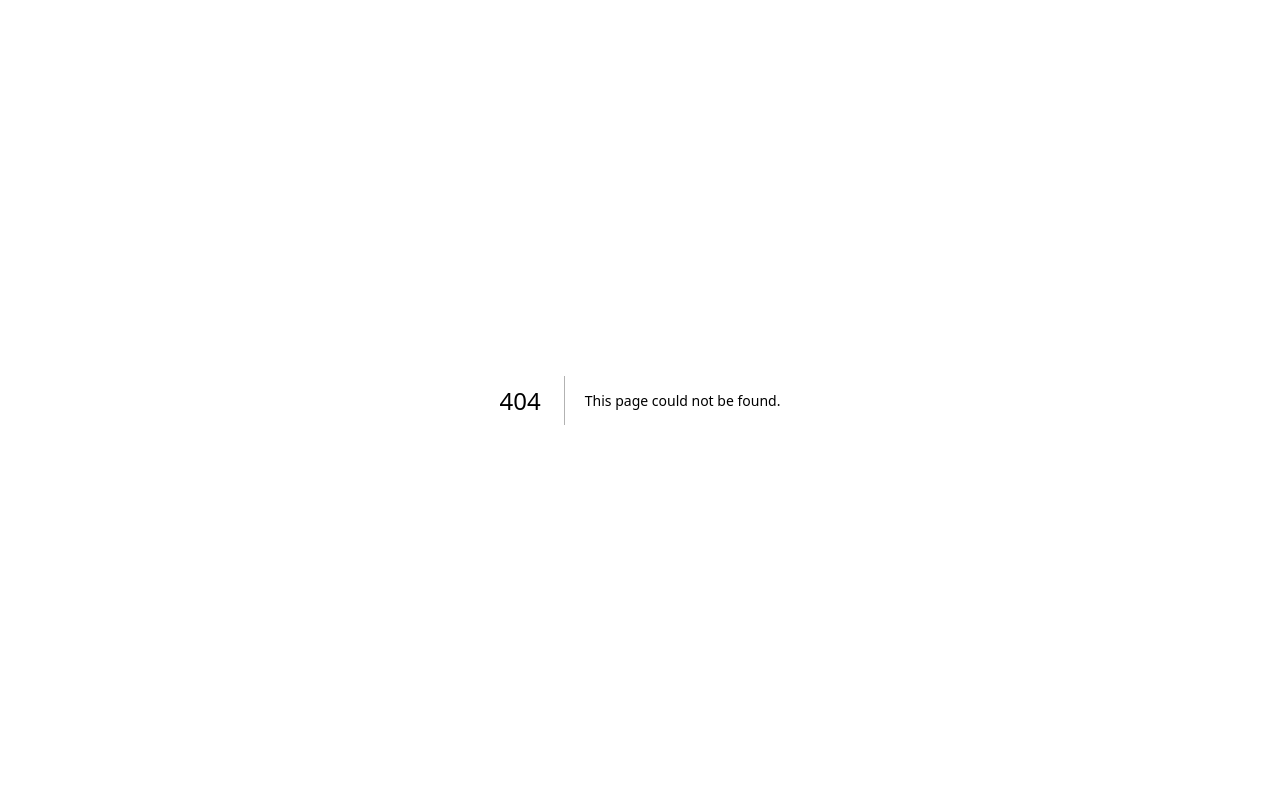
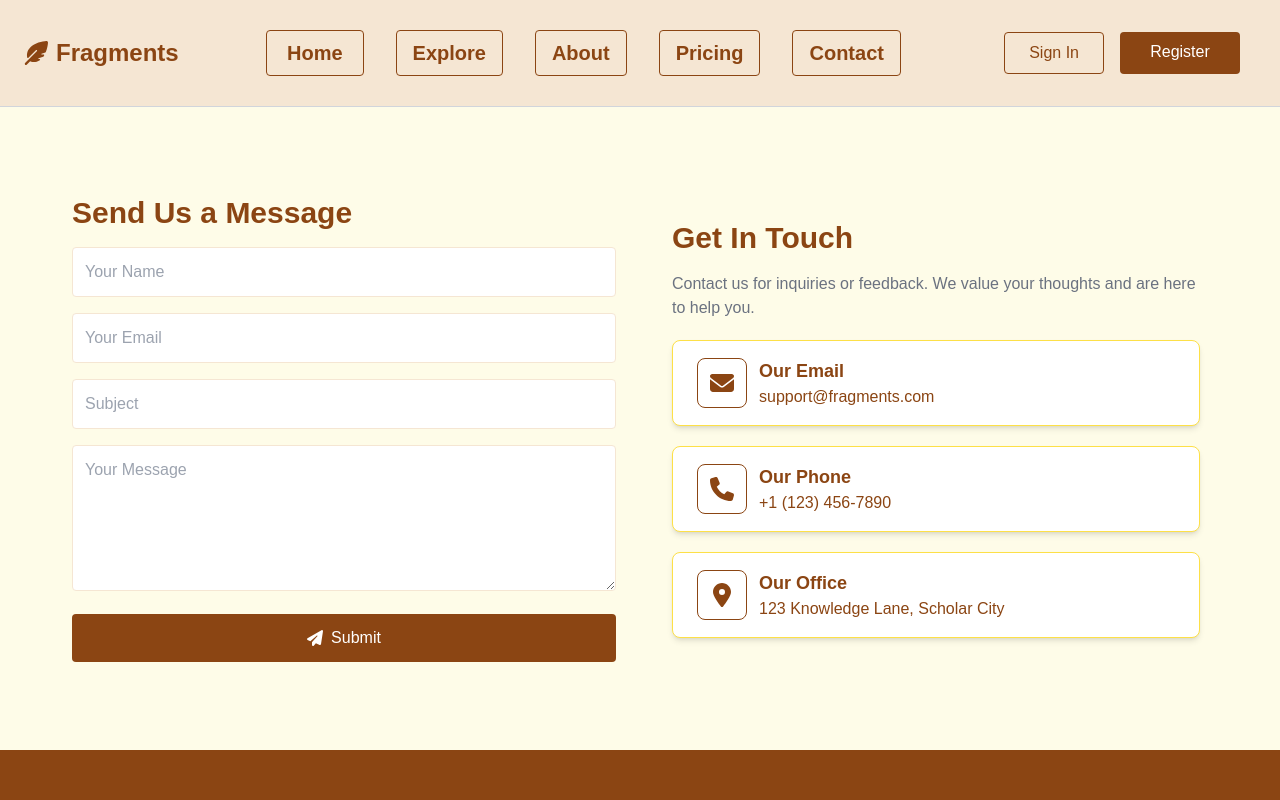
Before and after one commit to danial-khan/fragments-landingpage, a Next.js app: page /contact in a window 1280 px wide. Before the commit this address had no page. Shown: the top 800 px of the page. Built offline with nearby package versions, Linux system fonts and the light colour scheme; no server answers.

Commit message:
Create contact page

```diff
--- a/package.json
+++ b/package.json
@@ -14,10 +14,13 @@
     "@fortawesome/free-regular-svg-icons": "^6.7.2",
     "@fortawesome/free-solid-svg-icons": "^6.7.2",
     "@fortawesome/react-fontawesome": "^0.2.2",
+    "@hookform/resolvers": "^4.0.0",
     "fontawesome": "^5.6.3",
     "next": "15.1.6",
     "react": "^19.0.0",
-    "react-dom": "^19.0.0"
+    "react-dom": "^19.0.0",
+    "react-hook-form": "^7.54.2",
+    "yup": "^1.6.1"
   },
   "devDependencies": {
     "@eslint/eslintrc": "^3",
--- a/src/app/about/page.tsx
+++ b/src/app/about/page.tsx
@@ -11,7 +11,6 @@ import {
 } from "@fortawesome/free-solid-svg-icons";
 import { FontAwesomeIcon } from "@fortawesome/react-fontawesome";
 import Image from "next/image";
-import Link from "next/link";
 import Footer from "../components/Footer";
 import Navbar from "../components/Navbar";
 export default function About() {
@@ -19,40 +18,6 @@ export default function About() {
     <>
       <Navbar />
       <div className="font-sans">
-        <div
-          className="md:hidden navbar-menu hidden shadow-lg border border-gray-300 bg-white rounded-lg w-1/3 fixed top-15 right-0 h-full transform transition-transform duration-300 ease-in-out z-20"
-          aria-hidden="true"
-        >
-          <ul className="flex flex-col text-secondary gap-4 font-semibold p-4">
-            <li className="hover:text-primary cursor-pointer">
-              <Link href="/">Home</Link>
-            </li>
-            <li className="hover:text-primary cursor-pointer">
-              <Link href="explore.html">Explore</Link>
-            </li>
-            <li className="hover:text-primary cursor-pointer">
-              <Link href="about.html">About</Link>
-            </li>
-            <li className="hover:text-primary cursor-pointer">
-              <Link href="contact.html">Contact</Link>
-            </li>
-          </ul>
-          <div className="flex flex-col gap-4 p-4">
-            <button
-              id="sign-in-button"
-              className="bg-white text-secondary py-2 px-4 rounded hover:bg-secondary hover:text-white cursor-pointer text-center border border-secondary"
-            >
-              <Link href="login.html">Sign In</Link>
-            </button>
-            <button
-              id="register-button"
-              className="bg-secondary text-white py-2 px-4 rounded hover:bg-[#6a3514] cursor-pointer text-center"
-            >
-              <Link href="login.html">Register</Link>
-            </button>
-          </div>
-        </div>
-
         <section className="relative w-full h-96 p-10 md:p-20 bg-primary shadow-lg">
             {/* Background Image */}
             <div
--- a/src/app/components/Footer.tsx
+++ b/src/app/components/Footer.tsx
@@ -20,8 +20,8 @@ export default function Footer() {
             Fragment
           </h4>
           <p className="text-sm">
-            Lorem ipsum dolor sit amet, consectetur adipiscing elit. Fusce
-            malesuada quam vel nisi convallis, euismod volutpat erat vestibulum.
+            Fostering a scholarly environment where knowledge meets community,
+            and learning knoves no bounds
           </p>
         </div>
 
@@ -112,7 +112,7 @@ export default function Footer() {
       {/* Footer Bottom */}
       <footer className="text-center text-white pt-8 border-t border-gray-500">
         <p className="text-sm">
-          © 2025 All Rights Reserved. Powered by YourCompany
+          © 2025 All Rights Reserved. Powered by Fragments
         </p>
       </footer>
     </section>
--- a/src/app/components/Navbar.tsx
+++ b/src/app/components/Navbar.tsx
@@ -59,7 +59,7 @@ export default function Navbar() {
           <li
             className="bg-primary text-secondary rounded py-2 px-4 hover:text-white hover:bg-secondary border border-secondary cursor-pointer transition duration-300"
             onClick={() => {
-              scrollToSection("footer", router);
+              navigate("/contact");
             }}
           >
             Contact
@@ -133,8 +133,7 @@ export default function Navbar() {
             <li
               className="text-secondary cursor-pointer hover:bg-[#e8dac8] border border-orange-100 rounded py-2 bg-primary"
               onClick={() => {
-                scrollToSection("footer", router);
-                setTogglemenu(false);
+                navigate("/contact")
               }}
             >
               Contact
--- /dev/null
+++ b/src/app/contact/page.tsx
@@ -0,0 +1,197 @@
+"use client"
+
+import React from "react";
+import { useForm } from "react-hook-form";
+import { yupResolver } from "@hookform/resolvers/yup";
+import * as yup from "yup";
+import Navbar from "../components/Navbar";
+import Footer from "../components/Footer";
+import { FontAwesomeIcon } from "@fortawesome/react-fontawesome";
+import {
+  faEnvelope,
+  faPhone,
+  faMapMarkerAlt,
+  faPaperPlane,
+} from "@fortawesome/free-solid-svg-icons";
+
+// Validation Schema using yup
+const validationSchema = yup
+  .object({
+    name: yup.string().required("Name is required"),
+    email: yup
+      .string()
+      .email("Invalid email format")
+      .required("Email is required"),
+    subject: yup.string().required("Subject is required"),
+    message: yup.string().required("Message cannot be empty"),
+  })
+  .required();
+
+const Contact = () => {
+  const {
+    register,
+    handleSubmit,
+    reset,
+    formState: { errors },
+  } = useForm({
+    resolver: yupResolver(validationSchema),
+  });
+
+  interface FormData {
+    name: string;
+    email: string;
+    subject: string;
+    message: string;
+  }
+
+  const onSubmit = (data: FormData) => {
+    alert("Message sent successfully");
+    console.log("Form Data:", data);
+    reset();
+  };
+
+  return (
+    <div>
+      <Navbar />
+      <div className="px-12 py-16 flex items-center justify-center bg-yellow-50">
+        <div className="flex flex-col lg:flex-row md:max-w-7xl w-full">
+          {/* Left Side: Contact Form */}
+          <div className="w-full lg:w-1/2 p-6">
+            <h2 className="text-3xl font-bold text-secondary mb-4">
+              Send Us a Message
+            </h2>
+            <form onSubmit={handleSubmit(onSubmit)} className="space-y-4">
+              {/* Name Field */}
+              <div>
+                <input
+                  type="text"
+                  placeholder="Your Name"
+                  className={`w-full p-3 border outline-none rounded ${
+                    errors.name ? "border-red-500" : "border-primary"
+                  }`}
+                  {...register("name")}
+                />
+                {errors.name && (
+                  <p className="text-red-500 text-sm mt-1">
+                    {errors.name.message}
+                  </p>
+                )}
+              </div>
+
+              {/* Email Field */}
+              <div>
+                <input
+                  type="email"
+                  placeholder="Your Email"
+                  className={`w-full p-3 border outline-none rounded ${
+                    errors.email ? "border-red-500" : "border-primary"
+                  }`}
+                  {...register("email")}
+                />
+                {errors.email && (
+                  <p className="text-red-500 text-sm mt-1">
+                    {errors.email.message}
+                  </p>
+                )}
+              </div>
+
+              {/* Subject Field */}
+              <div>
+                <input
+                  type="text"
+                  placeholder="Subject"
+                  className={`w-full p-3 border outline-none rounded ${
+                    errors.subject ? "border-red-500" : "border-primary"
+                  }`}
+                  {...register("subject")}
+                />
+                {errors.subject && (
+                  <p className="text-red-500 text-sm mt-1">
+                    {errors.subject.message}
+                  </p>
+                )}
+              </div>
+
+              {/* Message Field */}
+              <div>
+                <textarea
+                  placeholder="Your Message"
+                  className={`w-full p-3 border outline-none rounded ${
+                    errors.message ? "border-red-500" : "border-primary"
+                  }`}
+                  rows={5}
+                  {...register("message")}
+                />
+                {errors.message && (
+                  <p className="text-red-500 text-sm mt-1">
+                    {errors.message.message}
+                  </p>
+                )}
+              </div>
+
+              {/* Submit Button */}
+              <button
+                type="submit"
+                className="w-full p-3 text-white bg-secondary rounded hover:bg-semiSecondary flex items-center justify-center space-x-2"
+              >
+                <FontAwesomeIcon icon={faPaperPlane} />
+                <span>Submit</span>
+              </button>
+            </form>
+          </div>
+
+          {/* Right Side: Contact Information */}
+          <div className="w-full lg:w-1/2 p-8 flex flex-col justify-center">
+            <h2 className="text-3xl font-bold text-secondary mb-4">
+              Get In Touch
+            </h2>
+            <p className="text-gray-500">
+              Contact us for inquiries or feedback. We value your thoughts and
+              are here to help you.
+            </p>
+            <div className="space-y-5 mt-5">
+              <ContactInfo
+                icon={faEnvelope}
+                title="Our Email"
+                content="support@fragments.com"
+              />
+              <ContactInfo
+                icon={faPhone}
+                title="Our Phone"
+                content="+1 (123) 456-7890"
+              />
+              <ContactInfo
+                icon={faMapMarkerAlt}
+                title="Our Office"
+                content="123 Knowledge Lane, Scholar City"
+              />
+            </div>
+          </div>
+        </div>
+      </div>
+      <Footer />
+    </div>
+  );
+};
+
+interface ContactInfoProps {
+  icon: import("@fortawesome/fontawesome-svg-core").IconDefinition;
+  title: string;
+  content: string;
+}
+
+const ContactInfo = ({ icon, title, content }: ContactInfoProps) => {
+  return (
+    <div className="flex items-center gap-3 bg-white py-4 px-6 shadow-md border border-yellow-300 rounded-lg">
+      <button className="bg-white border border-secondary rounded-lg p-3 flex items-center justify-center">
+        <FontAwesomeIcon icon={icon} className="text-secondary h-6 w-6" />
+      </button>
+      <div>
+        <h2 className="text-lg text-secondary font-bold">{title}</h2>
+        <p className="text-secondary font-normal">{content}</p>
+      </div>
+    </div>
+  );
+};
+
+export default Contact;
```
Also changed, not shown: 1 other file (tests, documents, lock files or other folders).
